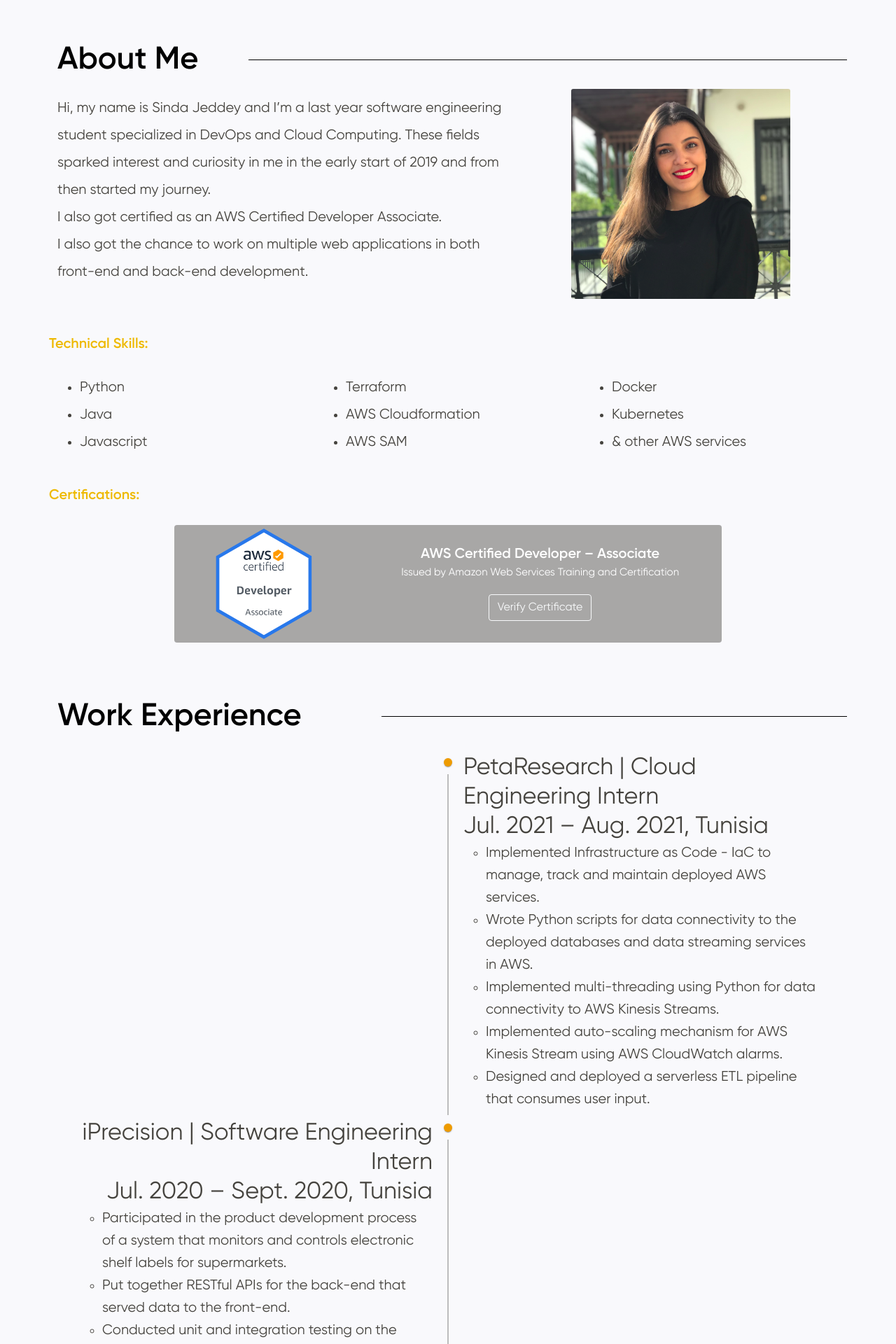
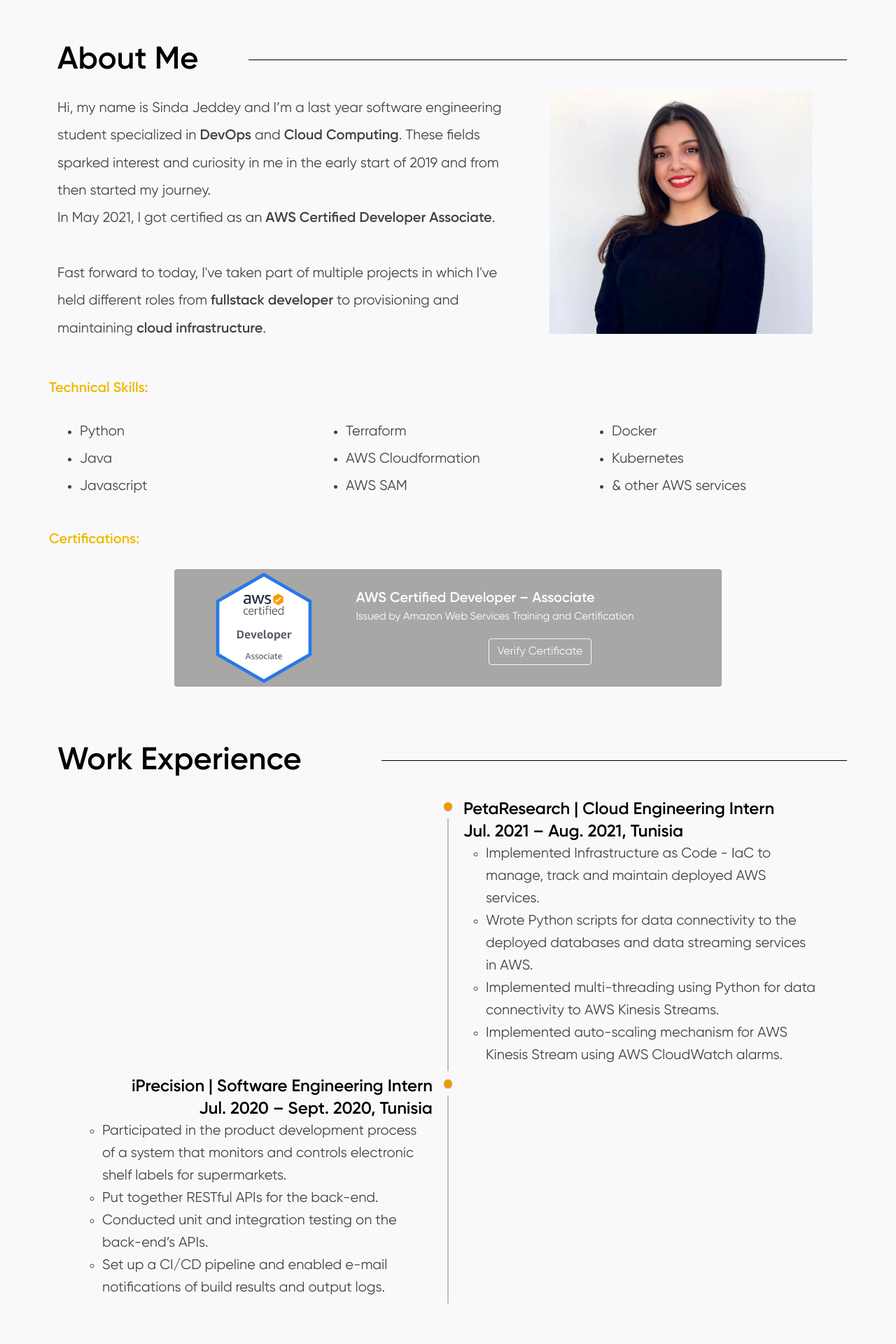
Before and after one commit to SindaJaddey/My-Portfolio, a React (Create React App) app: page / in a window 1280 px wide. Shown: the part 900-2820 px from the top of the page at 70% size. Built offline with nearby package versions, Linux system fonts and the light colour scheme.

Commit message:
Last -hopefully- refactoring

```diff
--- a/src/App.js
+++ b/src/App.js
@@ -11,7 +11,6 @@ import ContactMe from "./contact-me/contact-me";
 import Footer from "./footer/footer";
 import Arrow from "./arrow/arrow";
 import React, {Component} from "react";
-import {Router, withRouter} from "react-router-dom";
 
 
 class App extends Component{
--- a/src/about-me/about-me.css
+++ b/src/about-me/about-me.css
@@ -36,6 +36,9 @@
     color: #eeb900;
 }
 
+#sinda-img {
+    height: 350px;
+}
 
 @media screen and (max-width: 768px){
     .title{
@@ -53,4 +56,8 @@
         width: 90%;
         height: 100%;
     }
+
+    #sinda-img {
+        height: 300px;
+    }
 }
--- a/src/about-me/about-me.js
+++ b/src/about-me/about-me.js
@@ -1,11 +1,10 @@
 import React from "react";
 import './about-me.css';
-import image from '../assets/images/sinda.png';
+import image from '../assets/images/sinda2.jpg';
 import certif from '../assets/images/aws-developer-associate.png';
 import Badge from "./badges/badge";
 import Zoom from "react-reveal";
 import Fade from "react-reveal";
-import Arrow from "../arrow/arrow";
 
 
 const AboutMe = () => {
@@ -25,15 +24,17 @@ const AboutMe = () => {
                 <div className="row">
                     <Fade bottom>
                         <div className="col-sm-12 col-md-12 col-lg-7 pt-2 about-description">
-                            Hi, my name is Sinda Jeddey and I’m a last year software engineering student specialized in DevOps and Cloud Computing.
+                            Hi, my name is Sinda Jeddey and I’m a last year software engineering student specialized in <strong>DevOps</strong> and <strong>Cloud Computing</strong>.
                             These fields sparked interest and curiosity in me in the early start of 2019 and from then started my journey.
-                            <br/>I also got certified as an AWS Certified Developer Associate.
-                            <br/>I also got the chance to work on multiple web applications in both front-end and back-end development.
+                            <br/>In May 2021, I got certified as an <strong>AWS Certified Developer Associate</strong>.
+                            <br/>
+                            <br/>Fast forward to today, I've taken part of multiple projects in which I've held
+                            different roles from <strong>fullstack developer</strong> to provisioning and maintaining <strong>cloud infrastructure</strong>.
                         </div>
                     </Fade>
                     <Fade bottom>
-                        <div className="col-sm-12 col-md-12 col-lg-5">
-                            <img src={image} height={300} className="image"/>
+                        <div className="col-sm-12 col-md-12 col-lg-5 img-fluid">
+                            <img src={image} height={350} className="image " id="sinda-img"/>
                         </div>
                     </Fade>
                 </div>
--- a/src/about-me/badges/badge.css
+++ b/src/about-me/badges/badge.css
@@ -26,7 +26,6 @@
     font-size: 15px;
     text-align: center;
     color: #ffffff;
-    word-wrap: break-word;
 }
 
 @media screen and (max-width: 768px){
@@ -34,8 +33,7 @@
         width: 100%;
     }
 
-    .badge-description{
-        word-wrap: break-word;
-        text-align: left;
+    .badge-description, .badge-title {
+        white-space: normal;
     }
 }
--- a/src/about-me/badges/badge.js
+++ b/src/about-me/badges/badge.js
@@ -15,8 +15,9 @@ const Badge = ({img, verificationLink}) => {
                 <div className="row">
                     <div className="col-sm col-md-4"><img src={img} width={160}/></div>
                     <div className="col-sm col-md-8 mt-auto mb-auto">
-                        <div className="badge-title">AWS Certified Developer – Associate</div>
-                        <div className="badge-description mt-2">Issued by Amazon Web Services Training and Certification</div>
+                        <div className="row badge-title">AWS Certified Developer – Associate</div>
+                        <div className="row badge-description mt-2">
+                            Issued by Amazon Web Services Training and Certification</div>
                         <button type="button" className="btn btn-outline-light mt-4" onClick={verifyCertif}>Verify Certificate</button>
                     </div>
                 </div>
--- a/src/arrow/arrow.css
+++ b/src/arrow/arrow.css
@@ -6,6 +6,7 @@
 
 .down {
     text-align: center;
+
 }
 
 .bounce {
--- a/src/index.js
+++ b/src/index.js
@@ -5,7 +5,6 @@ import './assets/fonts/gilroy/Gilroy-Regular.ttf';
 import './assets/fonts/gilroy/Gilroy-Bold.ttf';
 import './assets/fonts/gilroy/Gilroy-SemiBold.ttf';
 import App from './App';
-import {BrowserRouter} from "react-router-dom";
 
 ReactDOM.render(
         <React.StrictMode>
--- a/src/intro/intro.css
+++ b/src/intro/intro.css
@@ -24,7 +24,7 @@
 @media screen and (min-width: 1400px) {
     .intro-container {
         position: relative;
-        background: url("../assets/images/sinda.png") center right no-repeat;
+        background: url("../assets/images/sinda1.jpg") center right no-repeat;
         background-size: auto 100%;
     }
 
--- a/src/navbar/navbar.js
+++ b/src/navbar/navbar.js
@@ -33,7 +33,7 @@ class NavBar extends Component  {
                                 <Nav.Link href="#work-experience">Work Experience</Nav.Link>
                                 <Nav.Link href="#projects">Projects</Nav.Link>
                                 <Nav.Link href="#contact-me">Contact</Nav.Link>
-                                <Nav.Link href="#contact">Resume</Nav.Link>
+                                <Nav.Link href="https://sindajeddey.s3.eu-west-3.amazonaws.com/cv.pdf">Resume</Nav.Link>
                             </Nav>
                         </Navbar.Collapse>
                     </Container>
--- a/src/work-experience/work-exp.js
+++ b/src/work-experience/work-exp.js
@@ -22,8 +22,7 @@ class WorkExperience extends Component{
                     "Implemented Infrastructure as Code - IaC to manage, track and maintain deployed AWS services.",
                     "Wrote Python scripts for data connectivity to the deployed databases and data streaming services in AWS.",
                     "Implemented multi-threading using Python for data connectivity to AWS Kinesis Streams.",
-                    "Implemented auto-scaling mechanism for AWS Kinesis Stream using AWS CloudWatch alarms.",
-                    "Designed and deployed a serverless ETL pipeline that consumes user input."
+                    "Implemented auto-scaling mechanism for AWS Kinesis Stream using AWS CloudWatch alarms."
                 ]
             },
             {
@@ -32,8 +31,8 @@ class WorkExperience extends Component{
                 duration: "Jul. 2020 – Sept. 2020, Tunisia",
                 bullets: [
                     "Participated in the product development process of a system that monitors and controls electronic shelf labels for supermarkets.",
-                    "Put together RESTful APIs for the back-end that served data to the front-end.",
-                    "Conducted unit and integration testing on the back-end’s APIs with 60% code coverage.",
+                    "Put together RESTful APIs for the back-end.",
+                    "Conducted unit and integration testing on the back-end’s APIs.",
                     "Set up a CI/CD pipeline and enabled e-mail notifications of build results and output logs.",
                 ]
             },
@@ -61,7 +60,7 @@ class WorkExperience extends Component{
                                                 <TimelineConnector/>
                                             </TimelineSeparator>
                                             <TimelineContent>
-                                                <Typography variant="h4" component="span" style={{'color': "#45433E"}}>
+                                                <Typography variant="h5" component="span" style={{'color': "black", 'font-weight':'600'}}>
                                                     {experience.enterprise} | {experience.title}<br/> {experience.duration}
                                                 </Typography>
                                                 <Typography variant={'h6'} style={{'color': "#45433E"}}>
```
Also changed, not shown: src/assets/images/sinda1.jpg (added), src/assets/images/sinda2.jpg (added).
